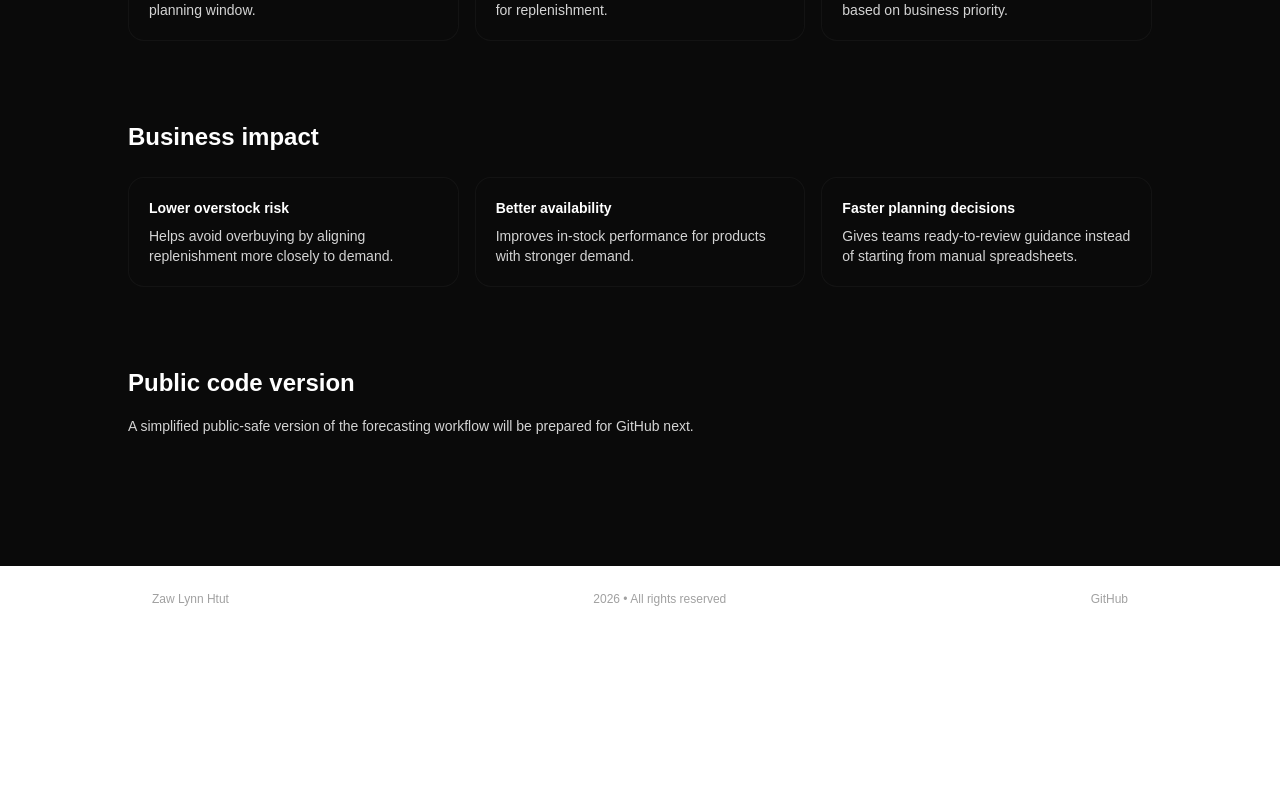
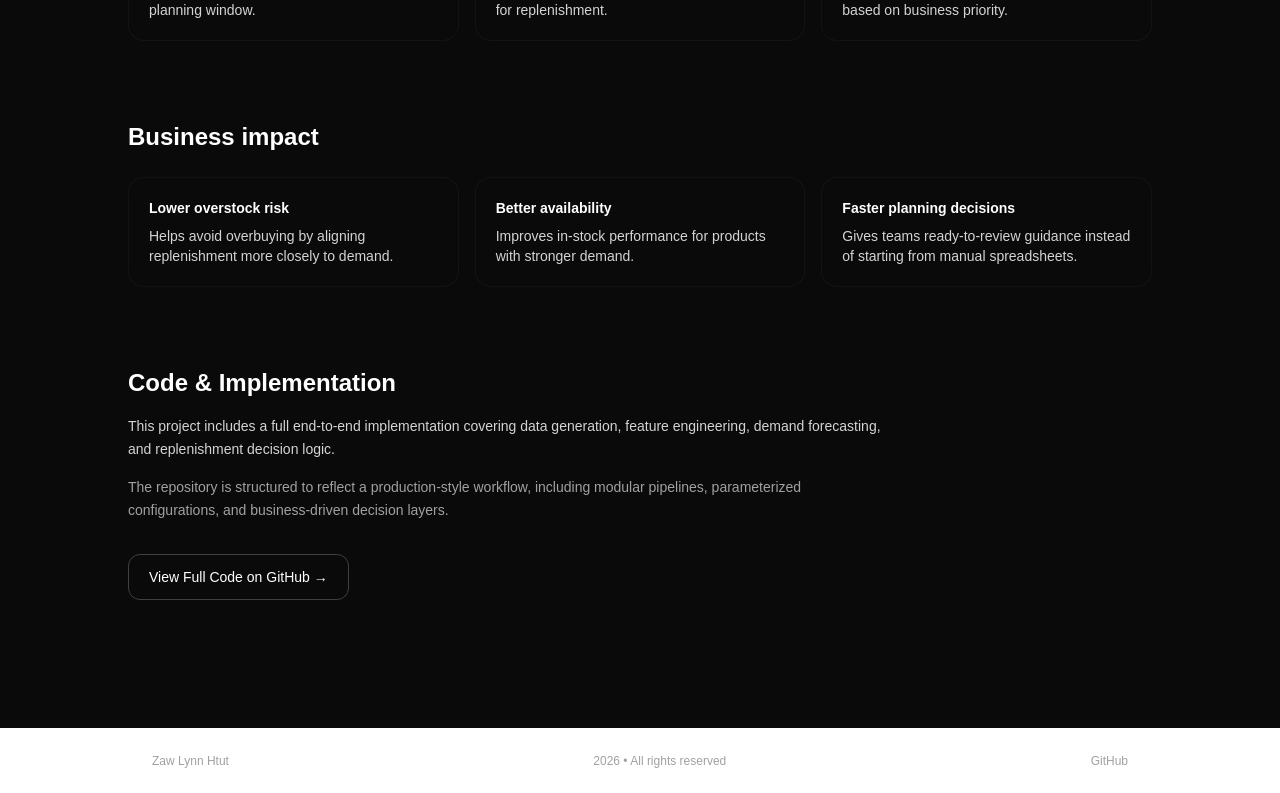
Before and after one commit to zawlynnhtut/portfolio-site, a Next.js app in the folder portfolio-site/: page /project-1 in a window 1280 px wide. Shown: the part 2283-3076 px from the top of the page. Before the commit the page ends 2914 px from the top, so only its background shows below. Built offline with nearby package versions, Linux system fonts and the light colour scheme.

Commit message:
Update Github Links

```diff
--- a/portfolio-site/src/app/page.tsx
+++ b/portfolio-site/src/app/page.tsx
@@ -1,4 +1,6 @@
 import Image from "next/image";
+
+const GITHUB_URL = "https://github.com/zawlynnhtut/retail-forecasting-replenishment";
 
 export default function Home() {
   return (
@@ -39,7 +41,7 @@ export default function Home() {
             View case study
           </a>
           <a
-            href="https://github.com/zawlynnhtut/portfolio-site"
+            href={GITHUB_URL}
             target="_blank"
             rel="noopener noreferrer"
             className="rounded-md border border-neutral-700 px-4 py-2 text-sm text-neutral-300 transition hover:border-neutral-500 hover:text-white"
@@ -184,7 +186,7 @@ export default function Home() {
 
           <div className="flex gap-4">
             <a
-              href="https://github.com/zawlynnhtut/portfolio-site"
+              href={GITHUB_URL}
               target="_blank"
               rel="noopener noreferrer"
               className="rounded-md border border-neutral-700 px-4 py-2 text-sm text-neutral-300 hover:border-neutral-500 hover:text-white"
@@ -325,7 +327,7 @@ export default function Home() {
             <span className="text-neutral-400">linkedin.com/in/zaw-lynn-htut-dss/</span>
           </a>
           <a
-            href="https://github.com/zawlynnhtut/portfolio-site"
+            href={GITHUB_URL}
             target="_blank"
             rel="noopener noreferrer"
             className="rounded-2xl border border-neutral-900 bg-neutral-950/60 px-5 py-4 text-sm text-neutral-200 hover:border-neutral-700"
--- a/portfolio-site/src/app/project-1/page.tsx
+++ b/portfolio-site/src/app/project-1/page.tsx
@@ -229,10 +229,26 @@ export default function ProjectOne() {
         </section>
 
         <section className="space-y-4">
-          <h2 className="text-2xl font-semibold">Public code version</h2>
+          <h2 className="text-2xl font-semibold">Code & Implementation</h2>
+
           <p className="max-w-3xl text-sm leading-relaxed text-neutral-300">
-            A simplified public-safe version of the forecasting workflow will be prepared for GitHub next.
+            This project includes a full end-to-end implementation covering data generation, feature engineering, demand forecasting, and replenishment decision logic.
           </p>
+
+          <p className="max-w-3xl text-sm leading-relaxed text-neutral-400">
+            The repository is structured to reflect a production-style workflow, including modular pipelines, parameterized configurations, and business-driven decision layers.
+          </p>
+
+          <div className="pt-4">
+            <a
+              href="https://github.com/zawlynnhtut/retail-forecasting-replenishment"
+              target="_blank"
+              rel="noopener noreferrer"
+              className="inline-flex items-center gap-2 rounded-xl border border-neutral-700 px-5 py-3 text-sm text-white transition hover:bg-neutral-800"
+            >
+              View Full Code on GitHub →
+            </a>
+          </div>
         </section>
       </div>
     </main>
```
